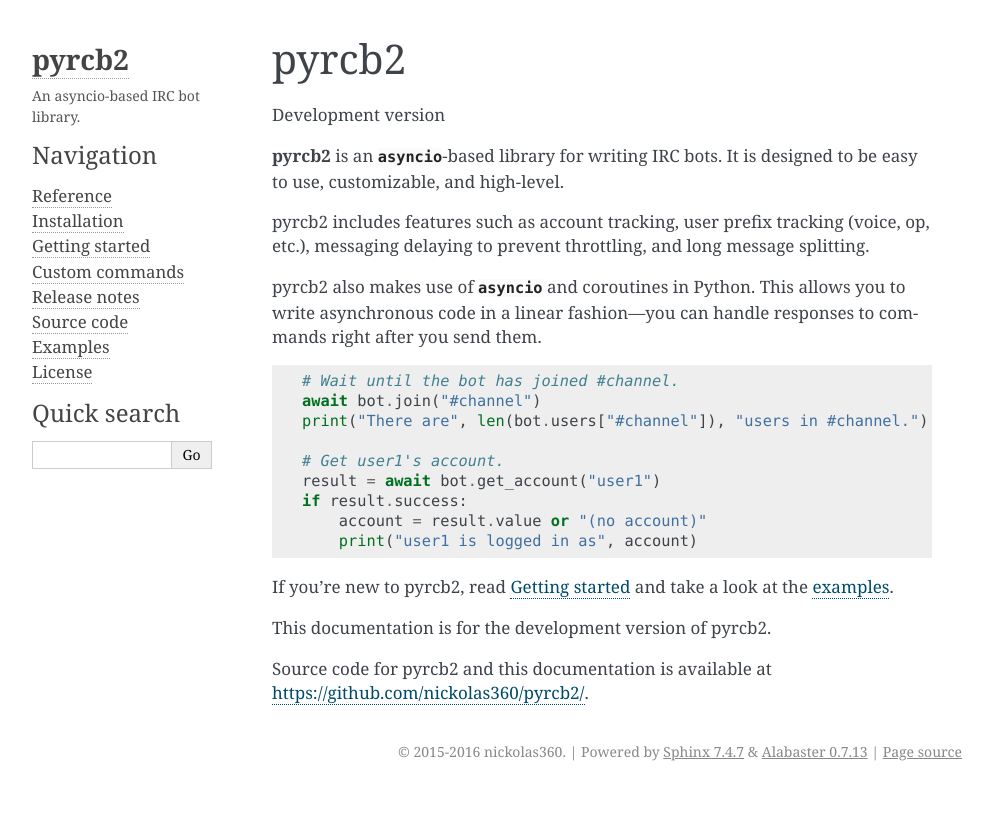
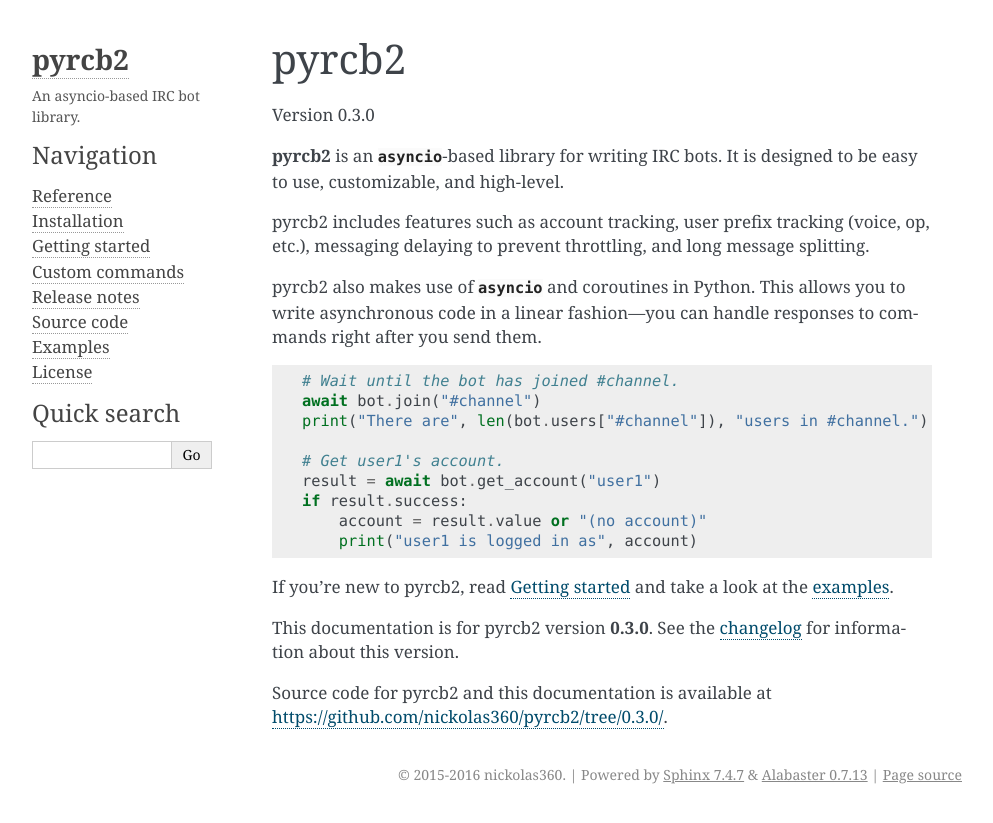
Before and after one commit to nickolas360/pyrcb2, a Sphinx documentation site: the page built from docs/index.rst, in a window 1280 px wide. Shown: the top 823 px of the page, without its empty margins (148-1141 px from the left). Built offline with Sphinx 7.4.7, drawn with Linux system fonts in a browser that asks for light colours; pages that are not in the unit, such as notebooks, are missing from menus.

Commit message:
Version 0.3.0

```diff
--- a/docs/conf.py
+++ b/docs/conf.py
@@ -64,9 +64,9 @@
 # built documents.
 #
 # The short X.Y version.
-version = '0.2'
+version = '0.3'
 # The full version, including alpha/beta/rc tags.
-release = '0.2.1-dev'
+release = '0.3.0'
 
 # The language for content autogenerated by Sphinx. Refer to documentation
 # for a list of supported languages.
--- a/docs/getting-started.rst
+++ b/docs/getting-started.rst
@@ -217,6 +217,6 @@
    `examples/example.py`__
       The finished bot created above.
 
-__ https://github.com/nickolas360/pyrcb2/tree/master/examples/
-__ https://github.com/nickolas360/pyrcb2/blob/master/examples/skeleton.py
-__ https://github.com/nickolas360/pyrcb2/blob/master/examples/example.py
+__ https://github.com/nickolas360/pyrcb2/tree/0.3.0/examples/
+__ https://github.com/nickolas360/pyrcb2/blob/0.3.0/examples/skeleton.py
+__ https://github.com/nickolas360/pyrcb2/blob/0.3.0/examples/example.py
--- a/docs/index.rst
+++ b/docs/index.rst
@@ -25,7 +25,7 @@
 pyrcb2
 ======
 
-Development version
+Version 0.3.0
 
 **pyrcb2** is an `asyncio`-based library for writing IRC bots. It is designed
 to be easy to use, customizable, and high-level.
@@ -51,12 +51,14 @@
 If you're new to pyrcb2, read :doc:`getting-started` and take a look at the
 `examples`_.
 
-This documentation is for the development version of pyrcb2.
+This documentation is for pyrcb2 version **0.3.0**.
+See the :doc:`changelog <release-notes/0.3>`
+for information about this version.
 
 Source code for pyrcb2 and this documentation is available at
-`<https://github.com/nickolas360/pyrcb2/>`_.
+`<https://github.com/nickolas360/pyrcb2/tree/0.3.0/>`_.
 
-.. _examples: https://github.com/nickolas360/pyrcb2/tree/master/examples/
+.. _examples: https://github.com/nickolas360/pyrcb2/tree/0.3.0/examples/
 
 
 .. toctree::
@@ -67,6 +69,6 @@
    getting-started
    custom-commands
    release-notes/index
-   Source code <https://github.com/nickolas360/pyrcb2/tree/master/>
-   Examples <https://github.com/nickolas360/pyrcb2/tree/master/examples/>
-   License <https://github.com/nickolas360/pyrcb2/blob/master/LICENSE>
+   Source code <https://github.com/nickolas360/pyrcb2/tree/0.3.0/>
+   Examples <https://github.com/nickolas360/pyrcb2/tree/0.3.0/examples/>
+   License <https://github.com/nickolas360/pyrcb2/blob/0.3.0/LICENSE>
--- a/pyrcb2/__init__.py
+++ b/pyrcb2/__init__.py
@@ -37,7 +37,7 @@
 from . import numerics
 from . import utils
 
-__version__ = "0.2.1-dev"
+__version__ = "0.3.0"
 
 # Silence Pyflakes warnings about unused imports.
 assert [Status]
--- a/setup.py
+++ b/setup.py
@@ -32,7 +32,7 @@
 
 setup(
     name="pyrcb2",
-    version="0.2.1-dev",
+    version="0.3.0",
     description="An asyncio-based IRC bot library.",
     long_description=LONG_DESCRIPTION,
     url="https://github.com/nickolas360/pyrcb2",
```
Also changed, not shown: README.rst (+6 -2 lines).
